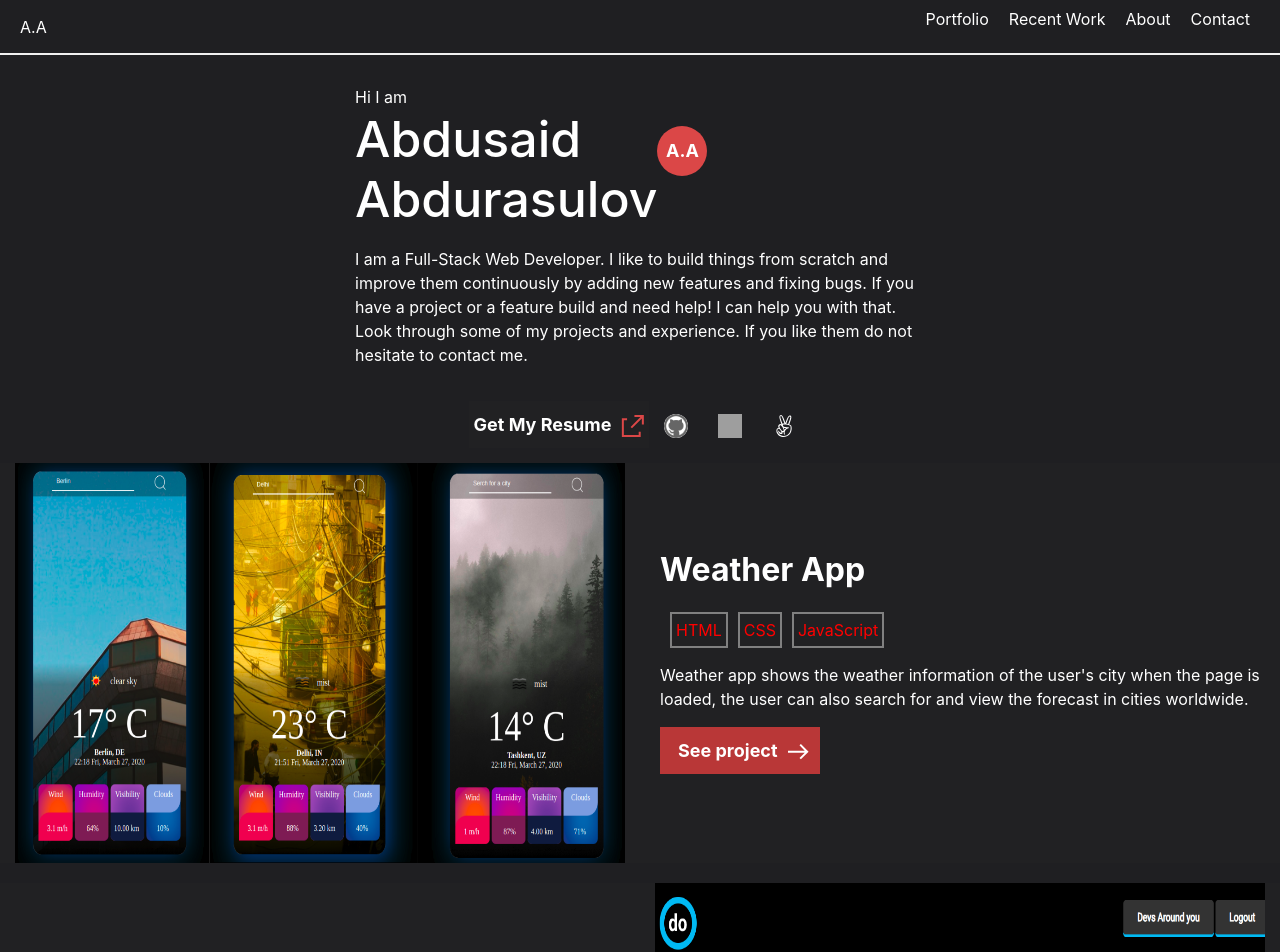
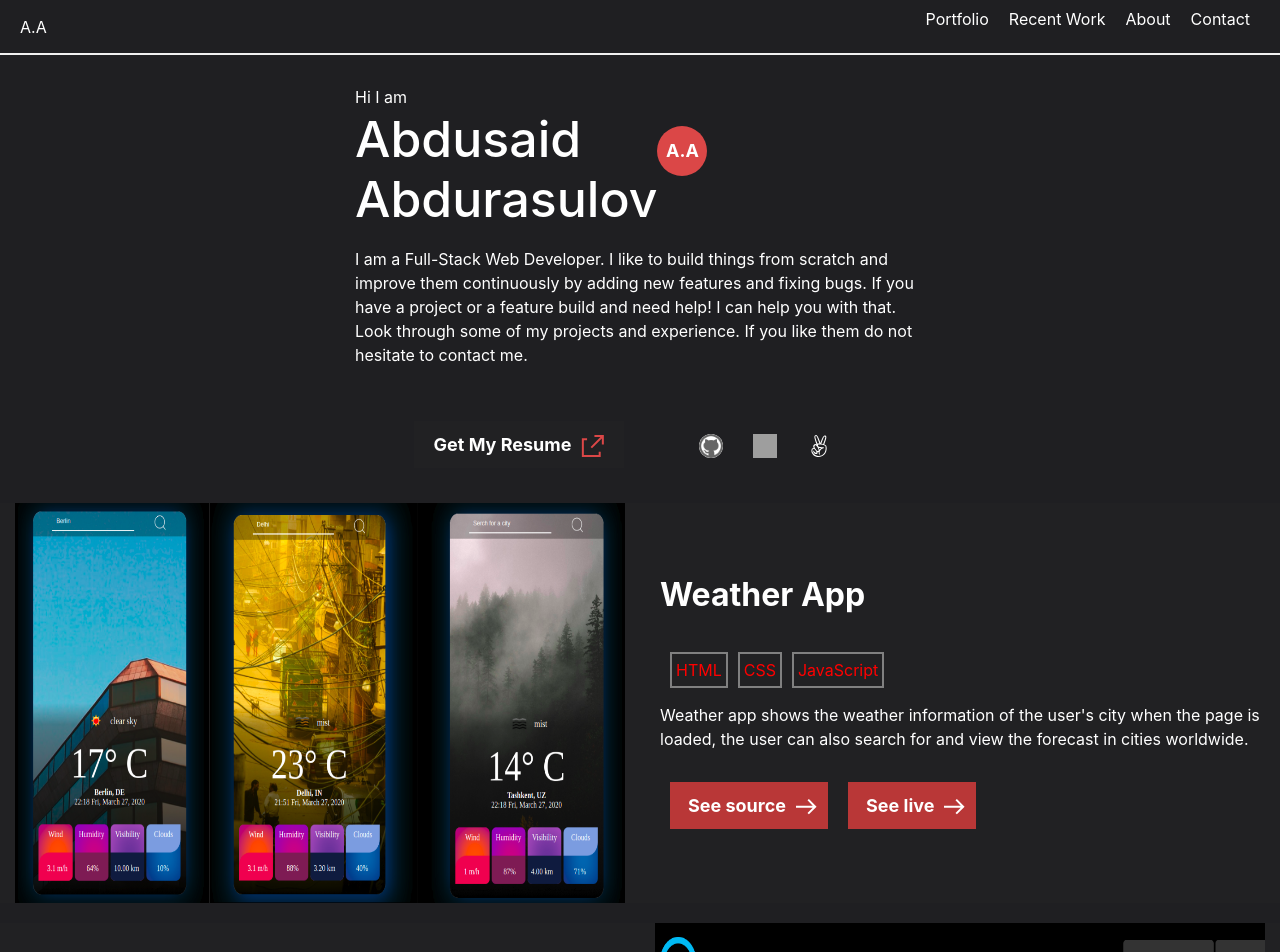
Before and after one commit to Abdusaid10/personal-portfolio, a React (Create React App) app: page / in a window 1280 px wide. Shown: the top 952 px of the page. Built offline with nearby package versions, Linux system fonts and the light colour scheme; grey boxes are pictures that could not be loaded.

Commit message:
add source and demo links, paddings

```diff
--- a/src/assets/styles/About.css
+++ b/src/assets/styles/About.css
@@ -98,7 +98,7 @@
   color: #36B37E;
 }
 
-#resumeLink {
+.resume-link {
   background-color: #212123;;
   color: white;
   font-weight: bold;
@@ -106,13 +106,16 @@
   align-items: center;
   padding: 10px 5px;
   margin-top: 20px;
+  text-decoration: none;
 }
 
-#resumeLink:hover {
+.resume-link:hover {
+  text-decoration: none;
+  color: white;
   box-shadow: 0 2px 24px rgba(139, 138, 138, 0.25);
 }
 
-#resumeLink span {
+.resume-link span {
   margin-right: 10px;
 }
 
--- a/src/assets/styles/Contacts.css
+++ b/src/assets/styles/Contacts.css
@@ -28,6 +28,6 @@
   align-items: center;
 }
 
-.footer #resumeLink {
+.footer .resume-link {
   margin: 0;
 }
--- a/src/assets/styles/Form.css
+++ b/src/assets/styles/Form.css
@@ -18,6 +18,9 @@ input:focus, textarea:focus {
   width: 100%;
 }
 
+.form-container {
+  padding: 10px 0;
+}
 
 .get-started,
 .form-container,
--- a/src/assets/styles/Project.css
+++ b/src/assets/styles/Project.css
@@ -2,7 +2,7 @@
   display: flex;
   flex-direction: column;
   justify-items: baseline;
-  align-items: center;
+  align-items: start;
   margin: 10px 0;
   padding: 0;
 }
@@ -41,6 +41,7 @@
 .project-info h2 {
   font-weight: bold;
   font-size: 32px;
+  padding: 15px 0;
 }
 
 #stackWrapper {
@@ -62,6 +63,15 @@
   vertical-align: middle;
   font-weight: bold;
   font-size: 18px;
+  margin: 0 10px;
+}
+
+.links {
+  display: flex;
+  flex-direction: row;
+  justify-content: space-between;
+  align-items: baseline;
+  padding: 15px 0;
 }
 
 .see-project:hover {
--- a/src/assets/styles/index.css
+++ b/src/assets/styles/index.css
@@ -28,6 +28,10 @@ code {
     monospace;
 }
 
+a {
+  text-decoration: none;
+}
+
 #root {
   width: 100%;
 }
@@ -52,3 +56,15 @@ code {
   font-weight: bold;
   font-size: 18px;
 }
+
+.app .footer {
+  justify-content: space-between;
+  align-self: center;
+  margin: 10px 0;
+}
+
+.app .footer .resume-link,
+.app .footer #contacts  {
+  padding: 10px 20px;
+  margin: 0 20px;
+}
--- a/src/components/About.js
+++ b/src/components/About.js
@@ -50,7 +50,7 @@ const About = () => {
             Open to work in a company or startup as a full-stack developer.
           </p>
         </article>
-        <a href={resume} id="resumeLink">
+        <a href={resume} className="resume-link">
           <span>Get My Resume</span>
           <svg width="23" height="23" viewBox="0 0 23 23" fill="none" xmlns="http://www.w3.org/2000/svg">
             <path fillRule="evenodd" clipRule="evenodd" d="M13.4334 2.05151H19.441L9.56804 11.9244L10.9822 13.3386L20.8552 3.46568V9.47335H22.8552V1.05151V0.0515137H21.8552H13.4334V2.05151ZM1.85303 3.20964H6.0643V5.20964H2.85303V20.0533H17.6967V16.8426H19.6967V21.0533V22.0533H18.6967H1.85303H0.853027V21.0533V4.20964V3.20964H1.85303Z" fill="#DB4747" />
--- a/src/components/App.js
+++ b/src/components/App.js
@@ -2,9 +2,9 @@ import React from 'react';
 import Navbar from '../containers/Navbar';
 import Portfolio from './Portfolio';
 import About from './About';
-import Contact from './Contact';
 import RecentWork from '../containers/RecentWork';
 import GetStarted from '../containers/GetStarted';
+import Footer from './Footer';
 import '../assets/styles/reset.css';
 import '../assets/styles/index.css';
 import '../assets/styles/Navbar.css';
@@ -17,7 +17,7 @@ const App = () => (
     <RecentWork />
     <About />
     <GetStarted />
-    <Contact />
+    <Footer />
   </div>
 );
 
--- a/src/components/Footer.js
+++ b/src/components/Footer.js
@@ -1,14 +1,15 @@
 import React from 'react';
 import Contact from './Contact';
+import resume from '../assets/Resume_Abdusaid_A.pdf';
 
 const Footer = () => (
   <div className="footer">
-    <button id="resumeLink" type="button" onClick={() => console.log('get resume')}>
+    <a href={resume} className="resume-link">
       <span>Get My Resume</span>
       <svg width="23" height="23" viewBox="0 0 23 23" fill="none" xmlns="http://www.w3.org/2000/svg">
         <path fillRule="evenodd" clipRule="evenodd" d="M13.4334 2.05151H19.441L9.56804 11.9244L10.9822 13.3386L20.8552 3.46568V9.47335H22.8552V1.05151V0.0515137H21.8552H13.4334V2.05151ZM1.85303 3.20964H6.0643V5.20964H2.85303V20.0533H17.6967V16.8426H19.6967V21.0533V22.0533H18.6967H1.85303H0.853027V21.0533V4.20964V3.20964H1.85303Z" fill="#DB4747" />
       </svg>
-    </button>
+    </a>
     <Contact />
   </div>
 );
--- a/src/components/Form.js
+++ b/src/components/Form.js
@@ -56,7 +56,7 @@ const Form = () => {
       >
         {message}
       </textarea>
-      <button type="submit" className="btn btn-danger mt-3">Start Collaboration</button>
+      <button type="submit" className="btn btn-danger pb-2 mt-3">Start Collaboration</button>
     </form>
   );
 };
--- a/src/components/Project.js
+++ b/src/components/Project.js
@@ -14,12 +14,20 @@ const Project = ({ project }) => (
         }
       </div>
       <p>{project.description}</p>
-      <button className="see-project" type="button">
-        <spna className="p-1 m-1">See project</spna>
-        <svg width="24" height="24" viewBox="0 0 24 24" fill="none" xmlns="http://www.w3.org/2000/svg">
-          <path d="M18.7423 10.6265L13.4834 5.36758L14.8976 3.95337L22.5707 11.6265L14.8976 19.2996L13.4834 17.8854L18.7422 12.6265H2L2 10.6265H18.7423Z" fill="white" />
-        </svg>
-      </button>
+      <div className="links">
+        <a href={project.srcLink} className="see-project">
+          <spna className="p-1 m-1">See source</spna>
+          <svg width="24" height="24" viewBox="0 0 24 24" fill="none" xmlns="http://www.w3.org/2000/svg">
+            <path d="M18.7423 10.6265L13.4834 5.36758L14.8976 3.95337L22.5707 11.6265L14.8976 19.2996L13.4834 17.8854L18.7422 12.6265H2L2 10.6265H18.7423Z" fill="white" />
+          </svg>
+        </a>
+        <a href={project.liveLink} className="see-project">
+          <spna className="p-1 m-1">See live</spna>
+          <svg width="24" height="24" viewBox="0 0 24 24" fill="none" xmlns="http://www.w3.org/2000/svg">
+            <path d="M18.7423 10.6265L13.4834 5.36758L14.8976 3.95337L22.5707 11.6265L14.8976 19.2996L13.4834 17.8854L18.7422 12.6265H2L2 10.6265H18.7423Z" fill="white" />
+          </svg>
+        </a>
+      </div>
     </div>
   </div>
 );
--- a/src/containers/RecentWork.js
+++ b/src/containers/RecentWork.js
@@ -17,6 +17,8 @@ const RecentWork = () => {
       description: 'Weather app shows the weather information of the user\'s city when the page is loaded, the user can also search for and view the forecast in cities worldwide.',
       image: `${weatherApp1}`,
       stack: ['HTML', 'CSS', 'JavaScript'],
+      srcLink: 'https://github.com/Abdusaid10/weatherApp',
+      liveLink: 'https://github.com/Abdusaid10/weatherApp',
     },
     {
       id: 2,
@@ -24,6 +26,8 @@ const RecentWork = () => {
       description: 'Social network for remote developers and learners',
       image: `${devocean}`,
       stack: ['Rails', 'JavaScript', 'HTML', 'CSS'],
+      srcLink: 'https://github.com/imhta/devocean',
+      liveLink: 'https://dev-ocean.herokuapp.com/',
     },
     {
       id: 3,
@@ -31,6 +35,8 @@ const RecentWork = () => {
       description: 'lorem ipsum',
       image: `${bookstore}`,
       stack: ['Rails', 'React', 'Redux', 'JavaScript', 'HTML', 'CSS'],
+      srcLink: 'https://github.com/Abdusaid10/react-bookstore',
+      liveLink: 'https://react-bookstore-270720.herokuapp.com/',
     },
     {
       id: 4,
@@ -38,6 +44,8 @@ const RecentWork = () => {
       description: 'Get the recipe and instructions for the meal you want to cook',
       image: `${meals}`,
       stack: ['React', 'Redux', 'JavaScript', 'HTML', 'CSS'],
+      srcLink: 'https://github.com/Abdusaid10/react-capstone',
+      liveLink: 'https://react-meal-recipes.herokuapp.com/',
     },
     {
       id: 5,
@@ -45,6 +53,8 @@ const RecentWork = () => {
       description: 'REST API with JWT authentication and two types of users. Admin users can perform CRUD operations on the following data:  car, category, manufacturer, while signed-up users can only book a car.',
       image: `${carApi}`,
       stack: ['Rails'],
+      srcLink: 'https://github.com/Abdusaid10/car-booking-api',
+      liveLink: 'https://car-booking-api-app.herokuapp.com/',
     },
     {
       id: 6,
@@ -52,6 +62,8 @@ const RecentWork = () => {
       description: 'The client-side for the Car Booking REST API. Allows users to signup, book a car, and access the history of bookings.',
       image: `${carClient}`,
       stack: ['React', 'Redux', 'JavaScript', 'HTML', 'CSS'],
+      srcLink: 'https://github.com/Abdusaid10/car-booking-client',
+      liveLink: 'https://car-rental-client.netlify.app/',
     },
   ];
 
```
